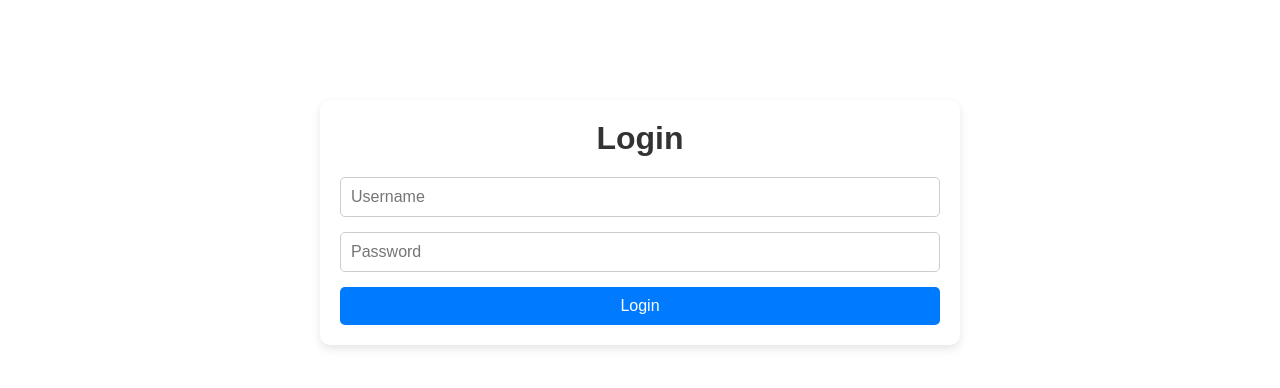
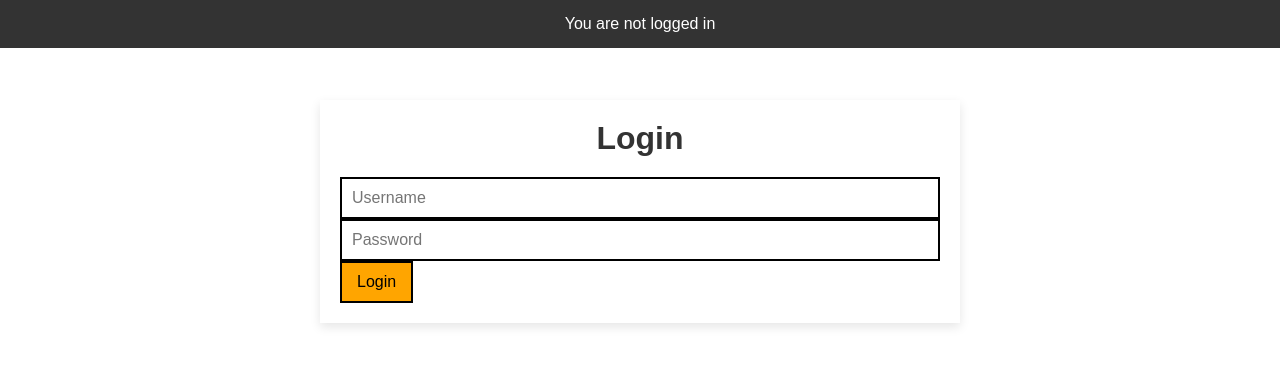
Before and after one commit to a-842/assassin, a Flask app: a page that uses templates/base.html in a window 1280 px wide. Shown: the top 388 px of the page. Run offline with Flask 3, Linux system fonts and the light colour scheme.

Commit message:
better css?

```diff
--- a/static/styles/main.css
+++ b/static/styles/main.css
@@ -25,7 +25,6 @@ nav {
     margin: 100px auto; /* Centers the box and adds space from the navbar */
     background: white;
     padding: 20px;
-    border-radius: 10px;
     box-shadow: 0 4px 10px rgba(0, 0, 0, 0.1);
 }
 
@@ -53,58 +52,58 @@ table {
     width: 100%;
     border-collapse: collapse;
     margin-top: 20px;
+    border: 2px solid black;
 }
 
 table, th, td {
-    border: 1px solid #ddd;
+    border: 2px solid black;
     text-align: left;
 }
 
 th, td {
     padding: 10px;
+    font-weight: bold;
 }
 
 th {
     background: #444;
     color: white;
+    text-transform: uppercase;
 }
 
 tr:nth-child(even) {
-    background: #f9f9f9;
+    background: #e0e0e0;
 }
 
 /* Form elements */
 form {
-    display: flex;
-    flex-direction: column;
-    gap: 15px;
     margin-top: 20px;
 }
 
 label {
     font-weight: bold;
+    display: block;
+    margin-bottom: 5px;
 }
 
 input, select {
     width: 100%;
     padding: 10px;
-    border: 1px solid #ccc;
-    border-radius: 5px;
+    border: 2px solid black;
     font-size: 1em;
 }
 
 /* Button */
 button {
     padding: 10px 15px;
-    background: #007BFF;
-    color: white;
-    border: none;
-    border-radius: 5px;
+    background: orange;
+    color: black;
+    border: 2px solid black;
     font-size: 1em;
     cursor: pointer;
     transition: background 0.3s;
 }
 
 button:hover {
-    background: #0056b3;
+    background: darkorange;
 }
--- a/templates/base.html
+++ b/templates/base.html
@@ -9,10 +9,14 @@
     <link rel= "stylesheet" type= "text/css" href= "{{ url_for('static',filename='styles/main.css') }}">
 </head>
 <body>
+        <nav>
         {% if current_user.is_authenticated %}
             <p>Logged in as: <strong>{{ current_user.username }}</strong></p>
-            <a href="{{ url_for('logout') }}">Logout</a>
+            <a href="{{ url_for('logout') }}"><button>Logout</button></a>
+            {% else %}
+            <p>You are not logged in</p>
         {% endif %}
+        </nav>
 
         <div class="content">
             {% block content %}{% endblock %}
```
